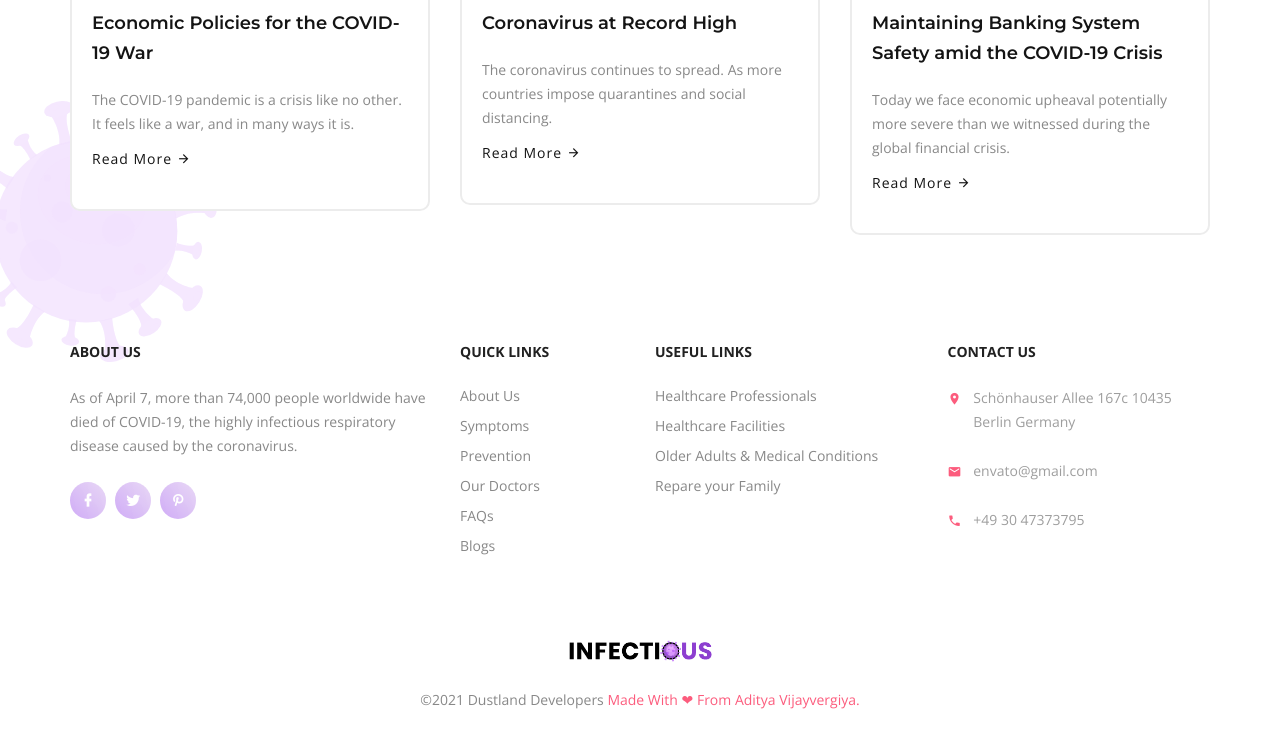
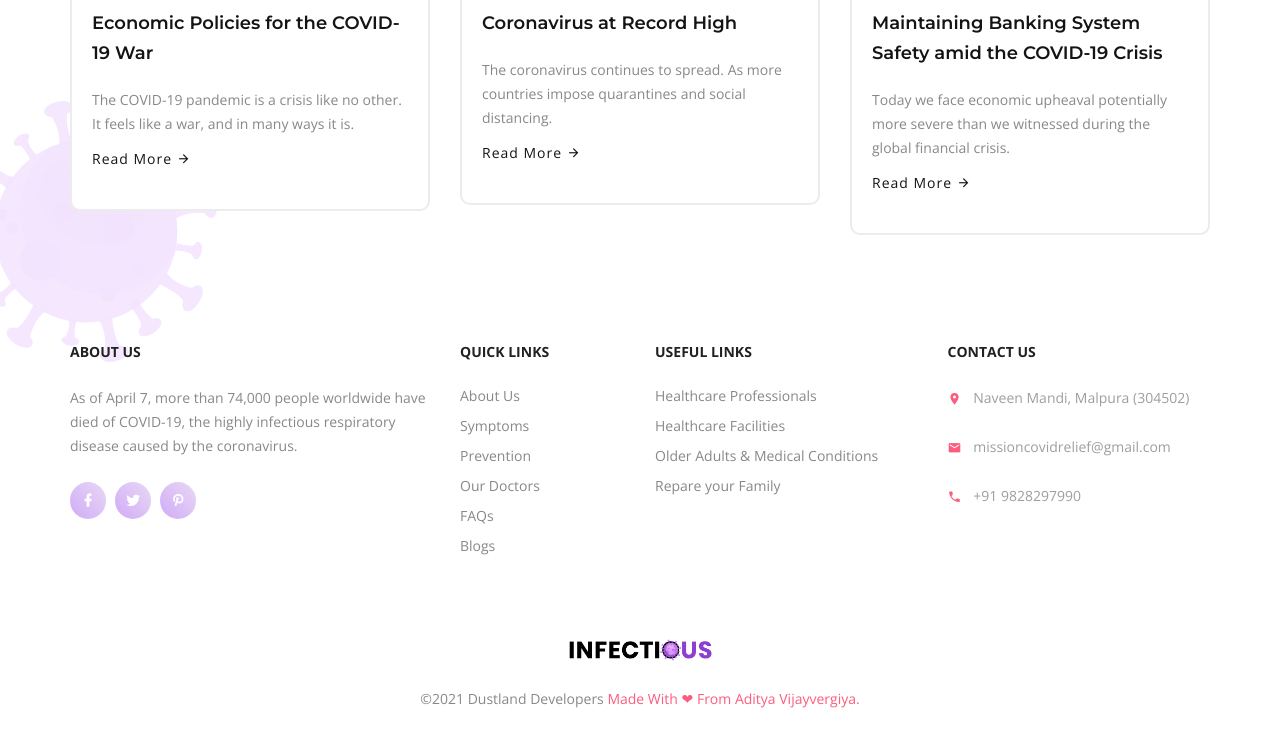
Before and after one commit to kiriotheo/missioncovidrelief, a plain HTML site: page index.html in a window 1280 px wide. Shown: the part 7941-8689 px from the top of the page. Drawn offline with nearby package versions, Linux system fonts and the light colour scheme.

Commit message:
Update index.html

```diff
--- a/index.html
+++ b/index.html
@@ -875,9 +875,9 @@
             <div class="widget widget-text">
               <h5 class="widget-title">Contact Us</h5>
               <ul class="footer-contact">
-              	<li><i class="mdi mdi-map-marker"></i> <p>Schönhauser Allee 167c 10435 Berlin Germany</p></li>
-                <li><i class="mdi mdi-email"></i> <p><a href="#">envato@gmail.com</a></p></li>
-                <li><i class="mdi mdi-phone"></i> <p>+49 30 47373795</p></li>
+              	<li><i class="mdi mdi-map-marker"></i> <p>Naveen Mandi, Malpura (304502)</p></li>
+                <li><i class="mdi mdi-email"></i> <p><a href="#">missioncovidrelief@gmail.com</a></p></li>
+                <li><i class="mdi mdi-phone"></i> <p>+91 9828297990</p></li>
               </ul>
             </div>
           </div>
```
